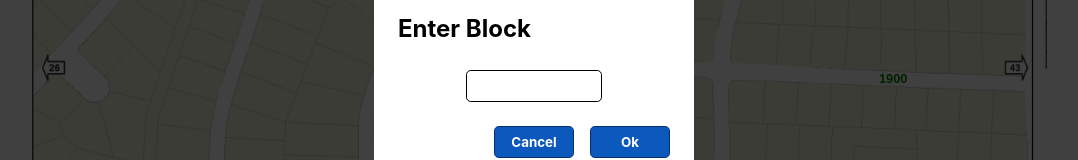
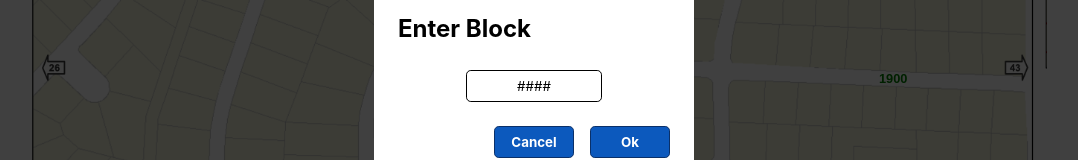
Before and after one commit to CircleMSolutions/map-test, a React (Create React App) app: page / in a window 1280 px wide. Both pictures are taken after a click on the element "####". Shown: the part 314-474 px from the top of the page, without its empty margins (106-1184 px from the left). Built offline with nearby package versions, Linux system fonts and the light colour scheme.

Commit message:
Dialog working

```diff
--- a/src/components/Dialog.tsx
+++ b/src/components/Dialog.tsx
@@ -4,12 +4,15 @@
 
 interface Props {
   onCancel: () => void;
-  id?: number;
+  id: number;
   title?: string;
+  type: "block" | "street"
+  value: string;
+  onConfirm: (id: number, value: string) => void
 }
 
 const Dialog: React.FC<Props> = (props) => {
-  const [value, setValue] = useState("");
+  const [value, setValue] = useState(props.value);
   const portal = document.getElementById("dialog-portal");
 
   if (!portal) return <></>;
@@ -34,9 +37,7 @@
           </button>
           <button
             type="button"
-            onClick={() => {
-              console.log("sasd");
-            }}
+            onClick={() => props.onConfirm(props.id, value)}
           >
             Ok
           </button>
--- a/src/components/Map.tsx
+++ b/src/components/Map.tsx
@@ -9,12 +9,19 @@
 
 interface Props {}
 
+export interface BlockDialogDetails {
+  id: number;
+  type: "block" | "street";
+  value: string
+}
+
 const MapComp: React.FC<Props> = (props) => {
   const { width, height, ref } = useResizeDetector();
   const [zoom, setZoom] = useState(false);
   const [scroll, setScroll] = useState({ x: 0, y: 0 });
   const [pins, setPins] = useState<Hyrdant[]>([]);
-  const [showDialog, setShowDialog] = useState<boolean>(false);
+  const [showDialog, setShowDialog] = useState<BlockDialogDetails | null>(null);
+  const [blocks, setBlocks] = useState(DUMMY_BLOCKS)
 
   const imageClickHandler = (e: any) => {
     const { x, y } = getCoordinates(e);
@@ -43,10 +50,20 @@
     }
   };
 
-  const blockClickHandler = (id: number) => {
+  const blockClickHandler = (id: number, value: string) => {
+    setShowDialog({id, type: "block", value})
+  };
 
-    setShowDialog(true)
-  };
+  const blockChangedHandler = (id: number, value: string) => {
+    const updated = blocks.map(block => {
+      if (block.id === id) {
+        return {...block, text: value}
+      }
+      return block
+    })
+    setBlocks(updated)
+    setShowDialog(null)
+  }
 
   useEffect(() => {
     window.scroll(scroll.x, scroll.y);
@@ -98,7 +115,7 @@
             </div>
           );
         })}
-        {DUMMY_BLOCKS.map((block) => {
+        {blocks.map((block) => {
           const top = block.y * height!;
           const left = block.x * width! + ref.current?.offsetLeft;
           return (
@@ -115,7 +132,7 @@
                 transform: `translate(-50%, -50%) rotate(${block.rotation})`,
                 cursor: "pointer",
               }}
-              onClick={blockClickHandler.bind(null, block.id)}
+              onClick={blockClickHandler.bind(null, block.id, block.text)}
             >
               {block.text}
             </div>
@@ -129,7 +146,7 @@
           alt=""
         />
       </div>
-      {showDialog && <Dialog title="Enter Block" onCancel={() => setShowDialog(false)} />}
+      {showDialog?.type === "block" && <Dialog onConfirm={blockChangedHandler} value={showDialog.value} type={showDialog.type} id={showDialog.id} title="Enter Block" onCancel={() => setShowDialog(null)} />}
     </>
   );
 };
```
